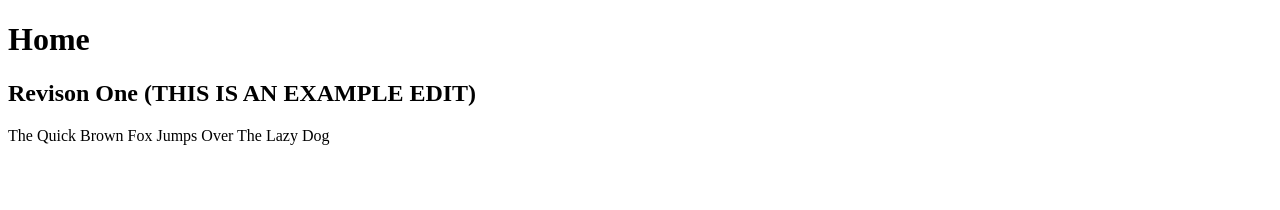
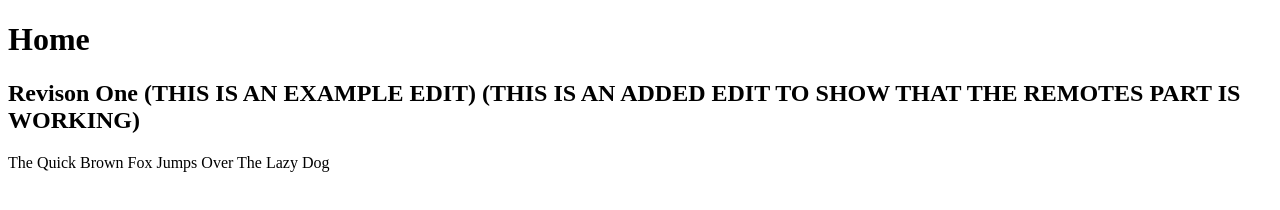
Before and after one commit to dblanchard1234/exr1, a plain HTML site: page index.html in a window 1280 px wide. Drawn offline with Linux system fonts and the light colour scheme.

Commit message:
modified index.html by adding sentence

```diff
--- a/index.html
+++ b/index.html
@@ -7,7 +7,7 @@
 <body>
 
 <h1>Home</h1>
-<h2>Revison One (THIS IS AN EXAMPLE EDIT)</h2>
+<h2>Revison One (THIS IS AN EXAMPLE EDIT) (THIS IS AN ADDED EDIT TO SHOW THAT THE REMOTES PART IS WORKING)</h2>
 <p>The Quick Brown Fox Jumps Over The Lazy Dog</p>
 
 </body>
```
